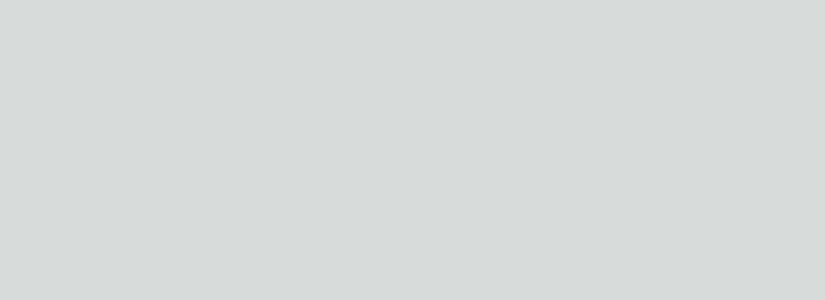
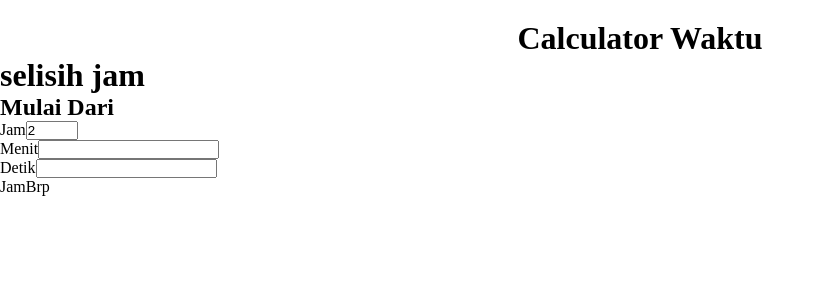
Before and after one commit to yasashi23/Project-nextjs, a Next.js app: page / in a window 1280 px wide. Shown: the top 300 px of the page, without its empty margins (0-825 px from the left). Built offline with nearby package versions, Linux system fonts and the light colour scheme.

Commit message:
update 06/04 13:40

```diff
--- /dev/null
+++ b/components/Header/Header.js
@@ -0,0 +1,21 @@
+import styled from "styled-components"
+
+export default function Header() {
+  return (
+    <Mycontain>
+        <h1>
+            Calculator Waktu
+        </h1>
+    </Mycontain>
+  )
+}
+
+const Mycontain = styled.div`
+${'' /* border:1px solid red; */}
+display:flex;
+align-items:center;
+justify-content:center;
+h1{
+    margin-top:20px;
+}
+`
--- /dev/null
+++ b/components/Selisih-jam/JamBrp.js
@@ -0,0 +1,5 @@
+export default function JamBrp() {
+  return (
+    <div>JamBrp</div>
+  )
+}
--- /dev/null
+++ b/components/Selisih-jam/JamS.js
@@ -0,0 +1,42 @@
+import styled from "styled-components"
+
+
+
+export default function JamS() {
+  return (
+    <Mycontain>
+        <h1>selisih jam</h1>
+        <form action="" method="post">
+            <div className="mulai">
+                <h2>Mulai Dari</h2>
+                <div className="inp">
+                <label htmlFor="Jam">Jam</label>
+                <input type="number" name="Jam" id="Jam" value="2" min="1" max="24"/>
+                </div>
+                <div className="inp">
+                <label htmlFor="Menit">Menit</label>
+                <input type="number" name="Menit" id="Menit" value="" />
+                </div>
+                <div className="inp">
+                <label htmlFor="">Detik</label>
+                <input type="text" name="Detik" id="Detik" value="" />
+                </div>
+            </div>
+            <div className="sampai"></div>
+        </form>
+    </Mycontain>
+  )
+}
+
+const Mycontain = styled.div`
+${'' /* .inp{
+    display:flex;
+    flex-direction:column;
+    align-items:center;
+    justify-content:center;
+    ${'' /* input{
+        width:61px;
+        height:34px;
+    } */}
+} */}
+`
--- a/package.json
+++ b/package.json
@@ -13,6 +13,7 @@
     "eslint-config-next": "13.2.4",
     "next": "13.2.4",
     "react": "18.2.0",
-    "react-dom": "18.2.0"
+    "react-dom": "18.2.0",
+    "styled-components": "^5.3.9"
   }
 }
--- a/src/pages/index.js
+++ b/src/pages/index.js
@@ -1,8 +1,9 @@
 import Head from 'next/head'
-import { Inter } from 'next/font/google'
+import Header from '../../components/Header/Header'
+import styled from 'styled-components'
+import JamBrp from '../../components/Selisih-jam/JamBrp'
+import JamS from '../../components/Selisih-jam/JamS'
 
-
-const inter = Inter({ subsets: ['latin'] })
 
 export default function Home() {
   return (
@@ -13,7 +14,28 @@ export default function Home() {
         <meta name="viewport" content="width=device-width, initial-scale=1" />
         <link rel="icon" href="/favicon.ico" />
       </Head>
+       <Header/>
+      <MainCont>
+          <div className='selisih-jam'>
+            <JamS/>
+            <JamBrp/>
+          </div>
 
+          <div>
+
+          </div>
+
+          <div>
+
+          </div>
+          <div>
+
+          </div>
+      </MainCont>
     </>
   )
 }
+
+const MainCont = styled.div`
+
+`
--- a/src/styles/globals.css
+++ b/src/styles/globals.css
@@ -1,107 +1,10 @@
-:root {
-  --max-width: 1100px;
-  --border-radius: 12px;
-  --font-mono: ui-monospace, Menlo, Monaco, 'Cascadia Mono', 'Segoe UI Mono',
-    'Roboto Mono', 'Oxygen Mono', 'Ubuntu Monospace', 'Source Code Pro',
-    'Fira Mono', 'Droid Sans Mono', 'Courier New', monospace;
-
-  --foreground-rgb: 0, 0, 0;
-  --background-start-rgb: 214, 219, 220;
-  --background-end-rgb: 255, 255, 255;
-
-  --primary-glow: conic-gradient(
-    from 180deg at 50% 50%,
-    #16abff33 0deg,
-    #0885ff33 55deg,
-    #54d6ff33 120deg,
-    #0071ff33 160deg,
-    transparent 360deg
-  );
-  --secondary-glow: radial-gradient(
-    rgba(255, 255, 255, 1),
-    rgba(255, 255, 255, 0)
-  );
-
-  --tile-start-rgb: 239, 245, 249;
-  --tile-end-rgb: 228, 232, 233;
-  --tile-border: conic-gradient(
-    #00000080,
-    #00000040,
-    #00000030,
-    #00000020,
-    #00000010,
-    #00000010,
-    #00000080
-  );
-
-  --callout-rgb: 238, 240, 241;
-  --callout-border-rgb: 172, 175, 176;
-  --card-rgb: 180, 185, 188;
-  --card-border-rgb: 131, 134, 135;
+*{
+  margin: 0;
+  padding: 0;
 }
-
-@media (prefers-color-scheme: dark) {
-  :root {
-    --foreground-rgb: 255, 255, 255;
-    --background-start-rgb: 0, 0, 0;
-    --background-end-rgb: 0, 0, 0;
-
-    --primary-glow: radial-gradient(rgba(1, 65, 255, 0.4), rgba(1, 65, 255, 0));
-    --secondary-glow: linear-gradient(
-      to bottom right,
-      rgba(1, 65, 255, 0),
-      rgba(1, 65, 255, 0),
-      rgba(1, 65, 255, 0.3)
-    );
-
-    --tile-start-rgb: 2, 13, 46;
-    --tile-end-rgb: 2, 5, 19;
-    --tile-border: conic-gradient(
-      #ffffff80,
-      #ffffff40,
-      #ffffff30,
-      #ffffff20,
-      #ffffff10,
-      #ffffff10,
-      #ffffff80
-    );
-
-    --callout-rgb: 20, 20, 20;
-    --callout-border-rgb: 108, 108, 108;
-    --card-rgb: 100, 100, 100;
-    --card-border-rgb: 200, 200, 200;
-  }
+li{
+  list-style: none;
 }
-
-* {
-  box-sizing: border-box;
-  padding: 0;
-  margin: 0;
-}
-
-html,
-body {
-  max-width: 100vw;
-  overflow-x: hidden;
-}
-
-body {
-  color: rgb(var(--foreground-rgb));
-  background: linear-gradient(
-      to bottom,
-      transparent,
-      rgb(var(--background-end-rgb))
-    )
-    rgb(var(--background-start-rgb));
-}
-
-a {
-  color: inherit;
+a{
   text-decoration: none;
 }
-
-@media (prefers-color-scheme: dark) {
-  html {
-    color-scheme: dark;
-  }
-}
```
Also changed, not shown: 1 other file (tests, documents, lock files or other folders).
